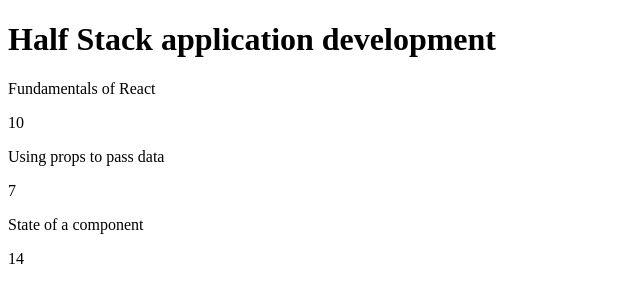
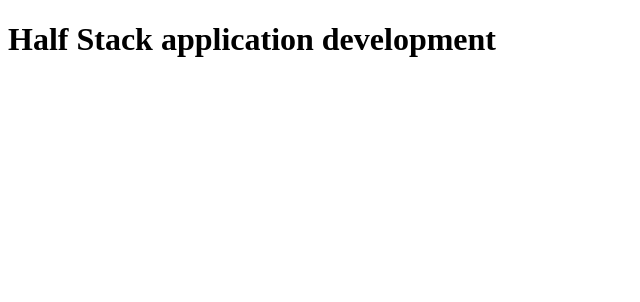
Before and after one commit to 0bCdian/FullStack-Open, a React (Create React App) app in the folder part1/courseinfo/: page / in a window 1280 px wide. Shown: the top 302 px of the page, without its empty margins (0-640 px from the left). Built offline with nearby package versions, Linux system fonts and the light colour scheme.

Commit message:
Tried to fix npm start error

```diff
--- a/part1/courseinfo/package.json
+++ b/part1/courseinfo/package.json
@@ -3,13 +3,11 @@
     "version": "0.1.0",
     "private": true,
     "dependencies": {
-    "@testing-library/jest-dom": "^5.16.5",
         "@testing-library/react": "^13.4.0",
         "@testing-library/user-event": "^13.5.0",
         "react": "^18.2.0",
         "react-dom": "^18.2.0",
-    "react-scripts": "5.0.1",
-    "web-vitals": "^2.1.4"
+        "react-scripts": "^2.1.3"
     },
     "scripts": {
         "start": "react-scripts start",
--- a/part1/courseinfo/src/App.js
+++ b/part1/courseinfo/src/App.js
@@ -6,12 +6,22 @@
     );
 };
 
+const Part = (props) => {
+    return (
+        <p>
+            {props.partName} {props.partTotalExercises}
+        </p>
+    );
+};
 const Content = (props) => {
-    return <p>{props.courseName}</p>;
-};
-
-const Total = (props) => {
-    return <p> {props.total}</p>;
+    return (
+        <div>
+            <Part
+                partName={props.part1}
+                partTotalExercises={props.exercises1}
+            />
+        </div>
+    );
 };
 
 const App = () => {
@@ -39,15 +49,7 @@
         // </div>
         <div>
             <Header title={course} />
-
-            <Content courseName={part1} />
-            <Total total={exercises1} />
-
-            <Content courseName={part2} />
-            <Total total={exercises2} />
-
-            <Content courseName={part3} />
-            <Total total={exercises3} />
+            <Content partName="GG" />
         </div>
     );
 };
```
Also changed, not shown: 1 other file (tests, documents, lock files or other folders). Lines whose indentation alone changed are shown as unchanged.
